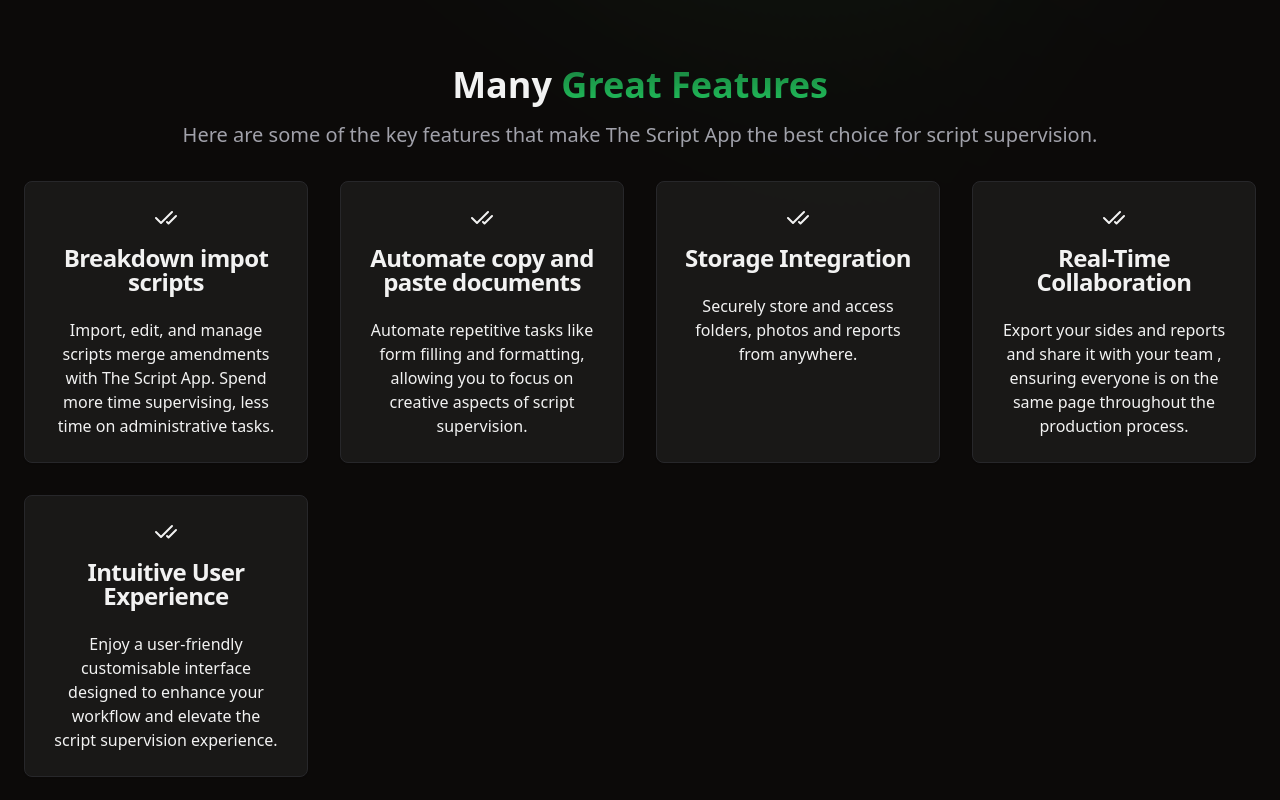
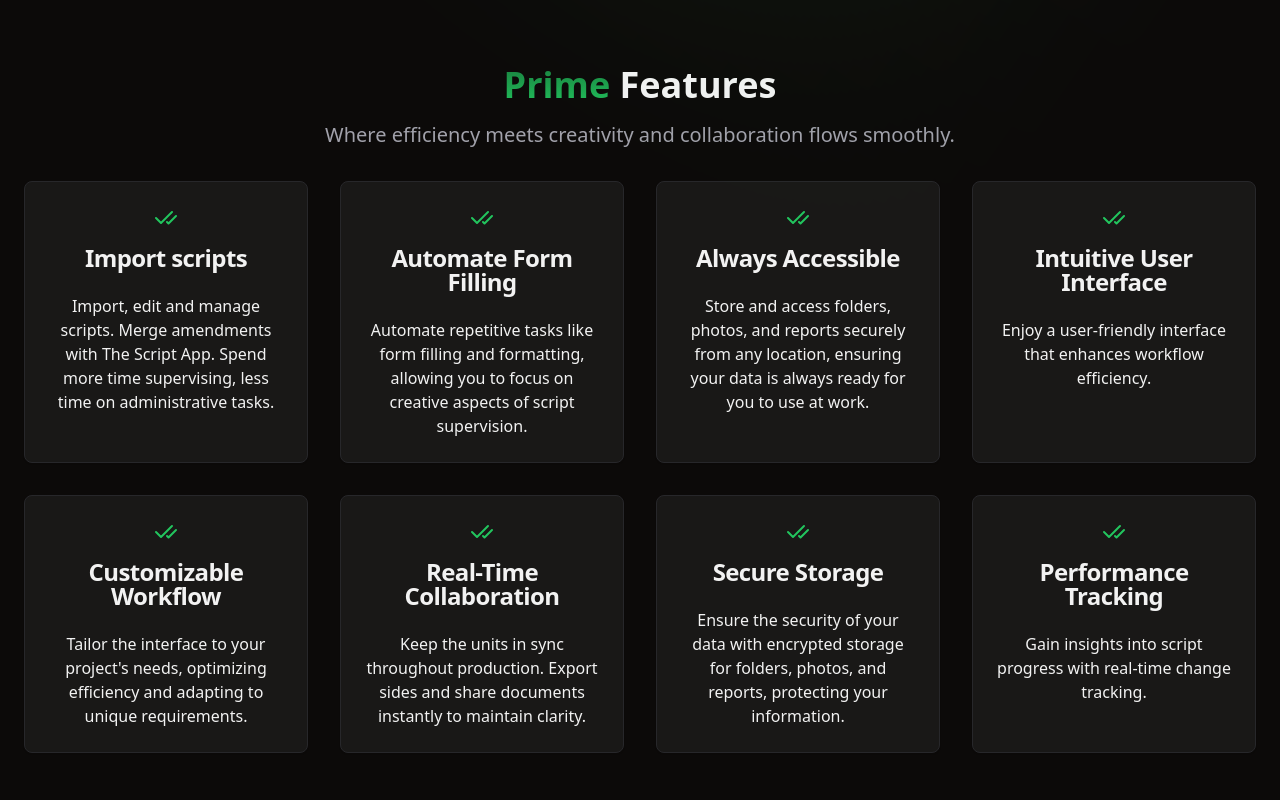
Before and after one commit to KamoEllen/coming-soon-the-script-app, a React (Vite) app: page / in a window 1280 px wide. Shown: the part 800-1600 px from the top of the page. Built offline with nearby package versions, Linux system fonts and the light colour scheme.

Commit message:
Update HowItWorks.tsx

```diff
--- a/src/components/HowItWorks.tsx
+++ b/src/components/HowItWorks.tsx
@@ -1,3 +1,99 @@
+import { Card, CardContent, CardHeader, CardTitle } from "./ui/card";
+import { CheckCheck } from "lucide-react";
+
+interface FeatureProps {
+  icon: JSX.Element;
+  title: string;
+  description: string;
+}
+
+const features = [
+  {
+    icon: <CheckCheck className="text-green-500" />,
+    title: "Import scripts",
+    description: "Import, edit and manage scripts. Merge amendments with The Script App. Spend more time supervising, less time on administrative tasks.",
+  },
+  {
+    icon: <CheckCheck className="text-green-500" />,
+    title: "Automate Form Filling",
+    description: "Automate repetitive tasks like form filling and formatting, allowing you to focus on creative aspects of script supervision.",
+  },
+    // Point 1: Data is always ready for you to use at work
+  {
+    icon: <CheckCheck className="text-green-500" />,
+    title: "Always Accessible",
+    description: "Store and access folders, photos, and reports securely from any location, ensuring your data is always ready for you to use at work.",
+  },
+  {
+    icon: <CheckCheck className="text-green-500" />,
+    title: "Intuitive User Interface",
+    description: "Enjoy a user-friendly interface that enhances workflow efficiency.",
+  },
+  {
+    icon: <CheckCheck className="text-green-500" />,
+    title: "Customizable Workflow",
+    description: "Tailor the interface to your project's needs, optimizing efficiency and adapting to unique requirements.",
+  },
+  {
+    icon: <CheckCheck className="text-green-500" />,
+    title: "Real-Time Collaboration",
+    description: "Keep the units in sync throughout production. Export sides and share documents instantly to maintain clarity.",
+  },
+
+
+  // Point 2: Your data is secure
+  {
+    icon: <CheckCheck className="text-green-500" />,
+    title: "Secure Storage",
+    description: "Ensure the security of your data with encrypted storage for folders, photos, and reports, protecting your information.",
+  },
+
+  {
+    icon: <CheckCheck className="text-green-500" />,
+    title: "Performance Tracking ",
+    description: "Gain insights into script progress with real-time change tracking.",
+  },
+];
+
+export const HowItWorks = () => {
+  return (
+    <section
+      id="howItWorks"
+      className="container text-center py-24 sm:py-32"
+    >
+      <h2 className="text-3xl lg:text-4xl font-bold md:text-center">
+
+        <span className="bg-gradient-to-b from-primary/60 to-primary text-transparent bg-clip-text">
+           Prime{" "}
+        </span>
+         Features
+      </h2>
+      <p className="md:w-3/4 mx-auto mt-4 mb-8 text-xl text-muted-foreground">
+      Where efficiency meets creativity and collaboration flows smoothly.
+      </p>
+{/* Here are some of the key features that make The Script App the best choice for script supervisors. */}
+      <div className="grid grid-cols-1 md:grid-cols-2 lg:grid-cols-4 gap-8">
+        {features.map(({ icon, title, description }: FeatureProps) => (
+          <Card
+            key={title}
+            className="bg-muted/50"
+          >
+            <CardHeader>
+              <CardTitle className="grid gap-4 place-items-center">
+                {icon}
+                {title}
+              </CardTitle>
+            </CardHeader>
+            <CardContent>{description}</CardContent>
+          </Card>
+        ))}
+      </div>
+    </section>
+  );
+};
+
+
+{/*
 import { Card, CardContent, CardHeader, CardTitle } from "./ui/card";
 import { CheckCheck } from "lucide-react";
 
@@ -75,3 +171,4 @@ export const HowItWorks = () => {
     </section>
   );
 };
+*/}
```
